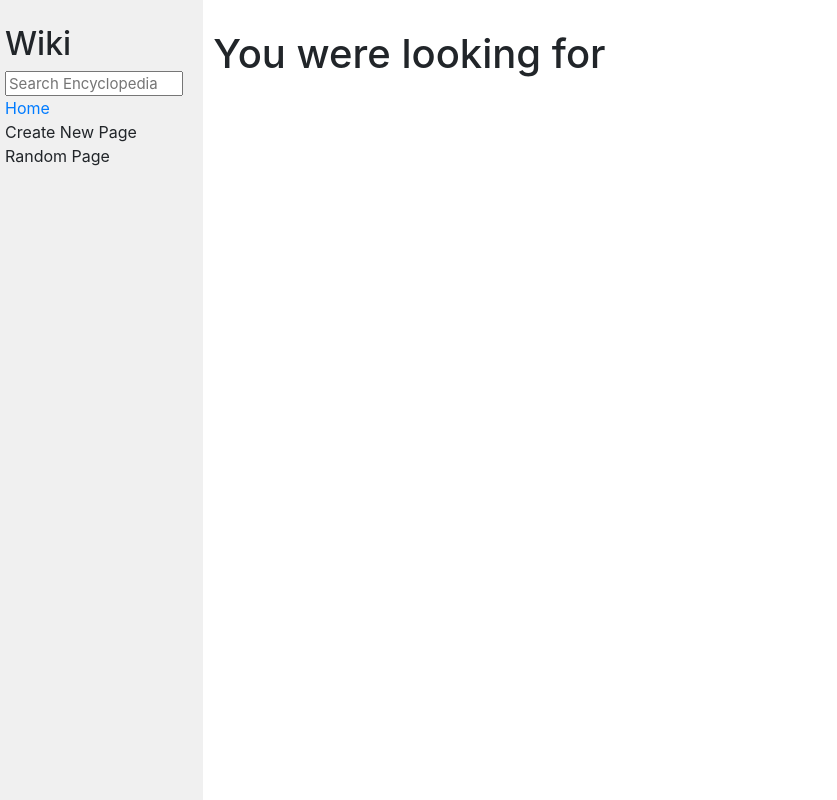
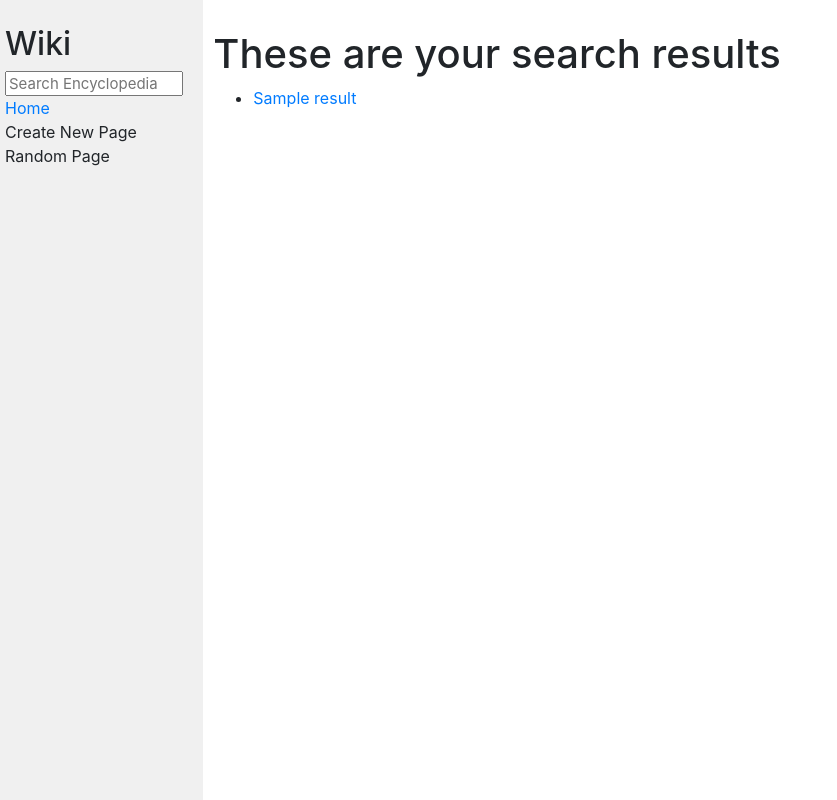
Before and after one commit to within4d45/cs50, a Django app: template projects/1/wiki/encyclopedia/templates/encyclopedia/search.html in a window 1280 px wide. Shown: the whole page, without its empty margins (0-837 px from the left). Run offline with Django 4.2, Linux system fonts and the light colour scheme; the template is opened without the code that fills it: most values are stand-ins (such as "Sample title", 1, 10 or a date in 2020); some libraries are stand-ins or nearby versions.

Commit message:
Finalized search

```diff
--- a/projects/1/wiki/encyclopedia/templates/encyclopedia/search.html
+++ b/projects/1/wiki/encyclopedia/templates/encyclopedia/search.html
@@ -5,5 +5,14 @@
 {% endblock %}
 
 {% block body %}
-    <h1>You were looking for {{ query }}</h1>
+    <h1>These are your search results</h1>
+
+    <ul>
+        {% for result in results %}
+            <li>
+                <a href="{% url 'entry' result %}">{{result}}</a>
+            </li>
+        {% endfor %}
+    </ul>
+
 {% endblock %}
--- a/projects/1/wiki/encyclopedia/urls.py
+++ b/projects/1/wiki/encyclopedia/urls.py
@@ -5,5 +5,5 @@
 urlpatterns = [
     path("", views.index, name="index"),
     path("entry/<str:entry>", views.entry, name="entry"),
-    path("seach", views.search, name="search")
+    path("search", views.search, name="search")
 ]
```
Also changed, not shown: projects/1/wiki/encyclopedia/views.py (+15 -4 lines).
